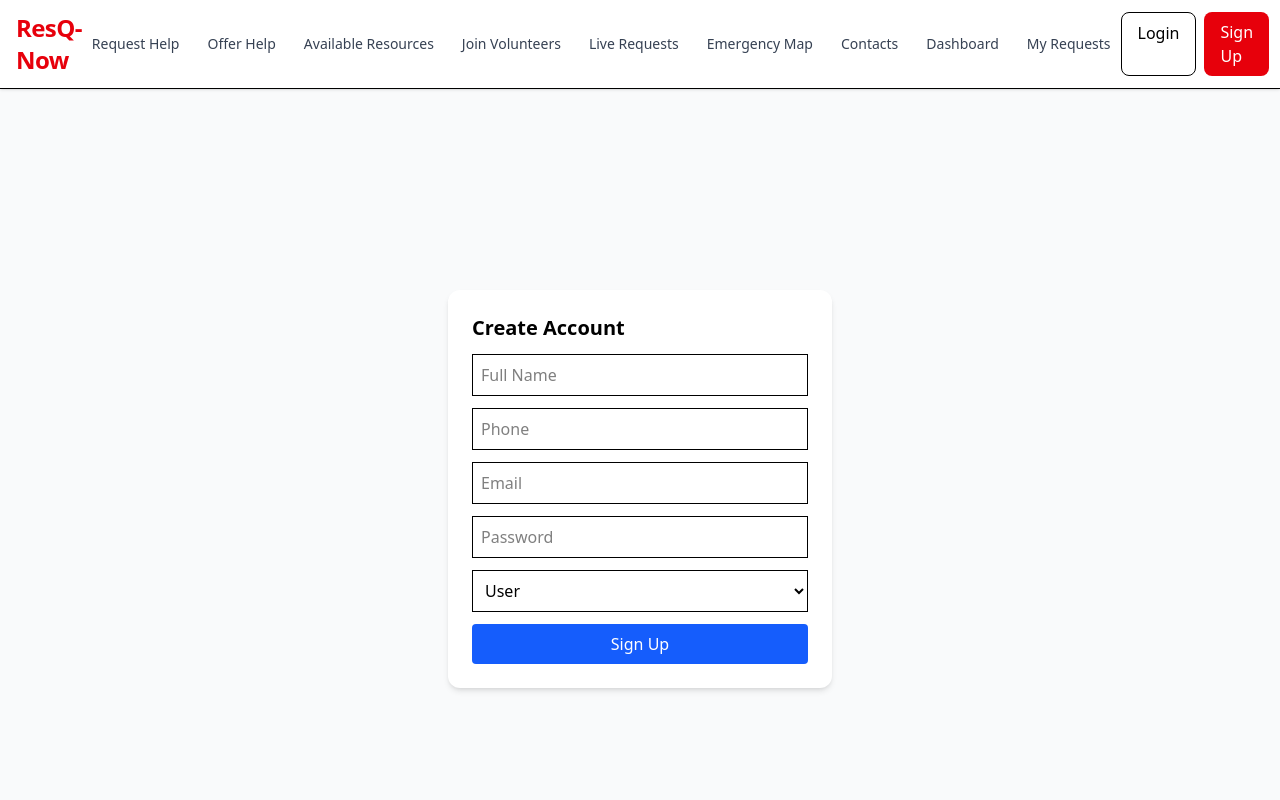
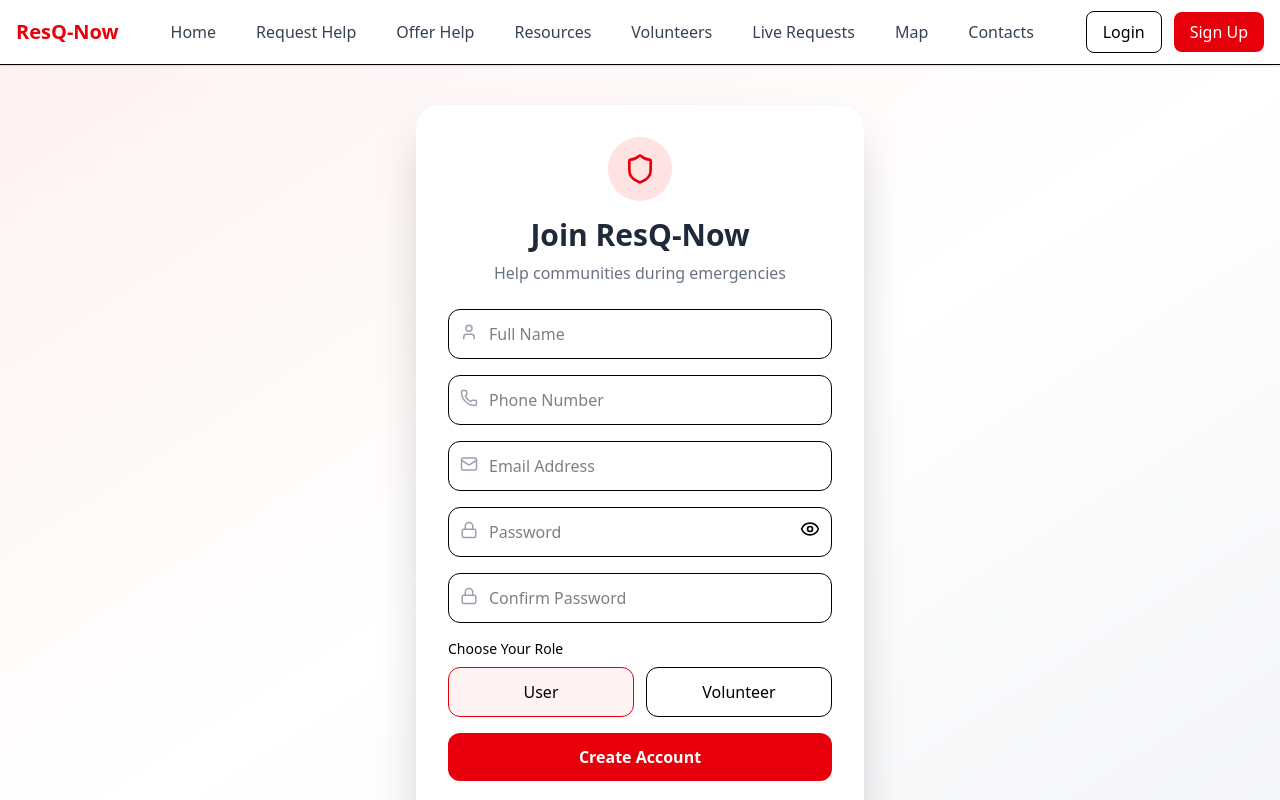
Before and after one commit to Nandinigupta6568/ResQ-Now_Sahyog, a Next.js app: page /signup in a window 1280 px wide. Shown: the top 800 px of the page. Built offline with nearby package versions, Linux system fonts and the light colour scheme.

Commit message:
Updated UI

```diff
--- a/app/login/page.tsx
+++ b/app/login/page.tsx
@@ -3,12 +3,14 @@
 import { useState } from "react";
 import { supabase } from "@/lib/supabase";
 import { useRouter } from "next/navigation";
+import { Eye, EyeOff, Shield } from "lucide-react";
 
 export default function Login() {
   const router = useRouter();
 
   const [email, setEmail] = useState("");
   const [password, setPassword] = useState("");
+  const [showPassword, setShowPassword] = useState(false);
 
   const handleLogin = async (e: React.FormEvent) => {
     e.preventDefault();
@@ -23,35 +25,110 @@ export default function Login() {
       return;
     }
 
-    alert("Login successful!");
+    alert("Login Successful!");
     router.push("/");
   };
 
   return (
-    <div className="flex items-center justify-center h-screen bg-gray-50">
-      <form
-        onSubmit={handleLogin}
-        className=" p-6 rounded-xl shadow-md w-96 space-y-3"
-      >
-        <h1 className="text-xl font-bold">Login</h1>
+    <div className="min-h-screen flex items-center justify-center bg-gradient-to-br from-red-50 to-gray-100 px-4">
+      <div className="bg-white shadow-2xl rounded-3xl w-full max-w-md p-8">
+
+        {/* Logo */}
+        <div className="flex flex-col items-center mb-6">
+          <div className="bg-red-100 p-3 rounded-full">
+            <Shield className="text-red-600" size={32} />
+          </div>
+
+          <h1 className="text-3xl font-bold mt-3 text-gray-800">
+            Welcome Back
+          </h1>
+
+          <p className="text-gray-500 text-sm">
+            Login to continue to ResQ-Now
+          </p>
+        </div>
+
+        <form onSubmit={handleLogin} className="space-y-5">
+
+          {/* Email */}
+          <div>
+            <label className="block text-sm font-medium mb-1 text-gray-700">
+              Email
+            </label>
 
             <input
-          className="w-full border p-2"
-          placeholder="Email"
+              type="email"
+              placeholder="Enter your email"
+              className="w-full border border-gray-300 rounded-xl p-3 focus:outline-none focus:ring-2 focus:ring-red-500"
+              value={email}
               onChange={(e) => setEmail(e.target.value)}
             />
+          </div>
 
+          {/* Password */}
+          <div>
+            <label className="block text-sm font-medium mb-1 text-gray-700">
+              Password
+            </label>
+
+            <div className="relative">
               <input
-          className="w-full border p-2"
-          placeholder="Password"
-          type="password"
+                type={showPassword ? "text" : "password"}
+                placeholder="Enter your password"
+                className="w-full border border-gray-300 rounded-xl p-3 pr-12 focus:outline-none focus:ring-2 focus:ring-red-500"
+                value={password}
                 onChange={(e) => setPassword(e.target.value)}
               />
 
-        <button className="bg-green-500 text-white w-full p-2 rounded">
+              <button
+                type="button"
+                className="absolute right-3 top-3 text-gray-500"
+                onClick={() => setShowPassword(!showPassword)}
+              >
+                {showPassword ? (
+                  <EyeOff size={20} />
+                ) : (
+                  <Eye size={20} />
+                )}
+              </button>
+            </div>
+          </div>
+
+          {/* Remember & Forgot */}
+          <div className="flex justify-between items-center text-sm">
+            <label className="flex items-center gap-2">
+              <input type="checkbox" />
+              Remember me
+            </label>
+
+            <a
+              href="/forgot-password"
+              className="text-red-600 hover:underline"
+            >
+              Forgot Password?
+            </a>
+          </div>
+
+          {/* Login Button */}
+          <button
+            type="submit"
+            className="w-full bg-red-600 hover:bg-red-700 text-white font-semibold p-3 rounded-xl transition"
+          >
             Login
           </button>
+
+          {/* Sign Up */}
+          <p className="text-center text-gray-600">
+            Don't have an account?{" "}
+            <a
+              href="/signup"
+              className="text-red-600 font-semibold hover:underline"
+            >
+              Sign Up
+            </a>
+          </p>
         </form>
+      </div>
     </div>
   );
 }
--- a/app/signup/page.tsx
+++ b/app/signup/page.tsx
@@ -3,20 +3,35 @@
 import { useState } from "react";
 import { supabase } from "@/lib/supabase";
 import { useRouter } from "next/navigation";
+import {
+  User,
+  Mail,
+  Phone,
+  Lock,
+  Eye,
+  EyeOff,
+  Shield,
+} from "lucide-react";
 
 export default function Signup() {
   const router = useRouter();
 
+  const [fullName, setFullName] = useState("");
+  const [phone, setPhone] = useState("");
   const [email, setEmail] = useState("");
   const [password, setPassword] = useState("");
-  const [fullName, setFullName] = useState("");
-  const [phone, setPhone] = useState("");
+  const [confirmPassword, setConfirmPassword] = useState("");
   const [role, setRole] = useState("user");
+  const [showPassword, setShowPassword] = useState(false);
 
-  const handleSignup = async (e) => {
+  const handleSignup = async (e: React.FormEvent) => {
     e.preventDefault();
 
-    // 1. Create auth user
+    if (password !== confirmPassword) {
+      alert("Passwords do not match");
+      return;
+    }
+
     const { data: authData, error: authError } =
       await supabase.auth.signUp({
         email,
@@ -31,11 +46,10 @@ export default function Signup() {
     const user = authData?.user;
 
     if (!user) {
-      alert("Signup failed. Please try again.");
+      alert("Signup failed");
       return;
     }
 
-    // 2. Create profile in DB
     const { error: profileError } = await supabase
       .from("profiles")
       .insert([
@@ -52,57 +66,177 @@ export default function Signup() {
       return;
     }
 
-    // 3. Go to homepage (user is already logged in if email confirm OFF)
     alert("Account created successfully!");
     router.push("/");
   };
 
   return (
-    <div className="flex items-center justify-center h-screen bg-gray-50">
-      <form
-        onSubmit={handleSignup}
-        className="p-6 rounded-xl shadow-md w-96 space-y-3 bg-white"
-      >
-        <h1 className="text-xl font-bold">Create Account</h1>
+    <div className="min-h-screen flex items-center justify-center bg-gradient-to-br from-red-50 via-white to-gray-100 px-4 py-10">
+      <div className="bg-white shadow-2xl rounded-3xl w-full max-w-md p-8">
 
+        {/* Header */}
+        <div className="text-center mb-6">
+          <div className="bg-red-100 w-16 h-16 rounded-full flex items-center justify-center mx-auto">
+            <Shield className="text-red-600" size={32} />
+          </div>
+
+          <h1 className="text-3xl font-bold mt-4 text-gray-800">
+            Join ResQ-Now
+          </h1>
+
+          <p className="text-gray-500 mt-2">
+            Help communities during emergencies
+          </p>
+        </div>
+
+        <form onSubmit={handleSignup} className="space-y-4">
+
+          {/* Full Name */}
+          <div className="relative">
+            <User
+              className="absolute left-3 top-3.5 text-gray-400"
+              size={18}
+            />
             <input
-          className="w-full border p-2"
+              type="text"
               placeholder="Full Name"
+              className="w-full border rounded-xl pl-10 p-3 focus:ring-2 focus:ring-red-500 outline-none"
+              value={fullName}
               onChange={(e) => setFullName(e.target.value)}
+              required
+            />
+          </div>
+
+          {/* Phone */}
+          <div className="relative">
+            <Phone
+              className="absolute left-3 top-3.5 text-gray-400"
+              size={18}
+            />
+            <input
+              type="tel"
+              placeholder="Phone Number"
+              className="w-full border rounded-xl pl-10 p-3 focus:ring-2 focus:ring-red-500 outline-none"
+              value={phone}
+              onChange={(e) => setPhone(e.target.value)}
+              required
+            />
+          </div>
+
+          {/* Email */}
+          <div className="relative">
+            <Mail
+              className="absolute left-3 top-3.5 text-gray-400"
+              size={18}
+            />
+            <input
+              type="email"
+              placeholder="Email Address"
+              className="w-full border rounded-xl pl-10 p-3 focus:ring-2 focus:ring-red-500 outline-none"
+              value={email}
+              onChange={(e) => setEmail(e.target.value)}
+              required
+            />
+          </div>
+
+          {/* Password */}
+          <div className="relative">
+            <Lock
+              className="absolute left-3 top-3.5 text-gray-400"
+              size={18}
             />
 
             <input
-          className="w-full border p-2"
-          placeholder="Phone"
-          onChange={(e) => setPhone(e.target.value)}
+              type={showPassword ? "text" : "password"}
+              placeholder="Password"
+              className="w-full border rounded-xl pl-10 pr-12 p-3 focus:ring-2 focus:ring-red-500 outline-none"
+              value={password}
+              onChange={(e) => setPassword(e.target.value)}
+              required
+            />
+
+            <button
+              type="button"
+              onClick={() => setShowPassword(!showPassword)}
+              className="absolute right-3 top-3"
+            >
+              {showPassword ? (
+                <EyeOff size={20} />
+              ) : (
+                <Eye size={20} />
+              )}
+            </button>
+          </div>
+
+          {/* Confirm Password */}
+          <div className="relative">
+            <Lock
+              className="absolute left-3 top-3.5 text-gray-400"
+              size={18}
             />
 
             <input
-          className="w-full border p-2"
-          placeholder="Email"
-          onChange={(e) => setEmail(e.target.value)}
+              type="password"
+              placeholder="Confirm Password"
+              className="w-full border rounded-xl pl-10 p-3 focus:ring-2 focus:ring-red-500 outline-none"
+              value={confirmPassword}
+              onChange={(e) => setConfirmPassword(e.target.value)}
+              required
             />
+          </div>
 
-        <input
-          className="w-full border p-2"
-          placeholder="Password"
-          type="password"
-          onChange={(e) => setPassword(e.target.value)}
-        />
+          {/* Role Selection */}
+          <div>
+            <label className="block text-sm font-medium mb-2">
+              Choose Your Role
+            </label>
 
-        <select
-          className="w-full border p-2"
-          value={role}
-          onChange={(e) => setRole(e.target.value)}
+            <div className="grid grid-cols-2 gap-3">
+              <button
+                type="button"
+                onClick={() => setRole("user")}
+                className={`border rounded-xl p-3 text-center ${
+                  role === "user"
+                    ? "border-red-600 bg-red-50"
+                    : ""
+                }`}
               >
-          <option value="user">User</option>
-          <option value="volunteer">Volunteer</option>
-        </select>
+                User
+              </button>
 
-        <button className="bg-blue-600 text-white w-full p-2 rounded">
-          Sign Up
+              <button
+                type="button"
+                onClick={() => setRole("volunteer")}
+                className={`border rounded-xl p-3 text-center ${
+                  role === "volunteer"
+                    ? "border-red-600 bg-red-50"
+                    : ""
+                }`}
+              >
+                Volunteer
               </button>
+            </div>
+          </div>
+
+          {/* Signup Button */}
+          <button
+            type="submit"
+            className="w-full bg-red-600 hover:bg-red-700 text-white font-semibold py-3 rounded-xl transition"
+          >
+            Create Account
+          </button>
+
+          <p className="text-center text-gray-600">
+            Already have an account?{" "}
+            <a
+              href="/login"
+              className="text-red-600 font-semibold hover:underline"
+            >
+              Login
+            </a>
+          </p>
         </form>
+      </div>
     </div>
   );
 }
--- a/components/Navbar.tsx
+++ b/components/Navbar.tsx
@@ -1,145 +1,208 @@
 "use client";
 
 import Link from "next/link";
-import { useEffect, useState } from "react";
+import { usePathname, useRouter } from "next/navigation";
+import { useState, useEffect } from "react";
 import { supabase } from "@/lib/supabase";
+import { Menu, X, LogOut } from "lucide-react";
 
 export default function Navbar() {
+  const pathname = usePathname();
+  const router = useRouter();
+
+  const [menuOpen, setMenuOpen] = useState(false);
   const [user, setUser] = useState<any>(null);
-  const [menuOpen, setMenuOpen] = useState(false);
+  const [fullName, setFullName] = useState("");
 
   useEffect(() => {
-    getUser();
-  }, []);
-
-  async function getUser() {
+    const fetchUser = async () => {
       const {
         data: { user },
       } = await supabase.auth.getUser();
 
-  console.log(user);
+      setUser(user);
 
-  setUser(user);
+      if (user) {
+        const { data } = await supabase
+          .from("profiles")
+          .select("full_name")
+          .eq("id", user.id)
+          .single();
+
+        setFullName(data?.full_name || "");
       }
+    };
+
+    fetchUser();
+
+    const {
+      data: { subscription },
+    } = supabase.auth.onAuthStateChange(async (_event, session) => {
+      setUser(session?.user ?? null);
+
+      if (session?.user) {
+        const { data } = await supabase
+          .from("profiles")
+          .select("full_name")
+          .eq("id", session.user.id)
+          .single();
+
+        setFullName(data?.full_name || "");
+      } else {
+        setFullName("");
+      }
+    });
+
+    return () => subscription.unsubscribe();
+  }, []);
 
   async function handleLogout() {
     await supabase.auth.signOut();
-    window.location.href = "/";
+
+    setUser(null);
+    setFullName("");
+    setMenuOpen(false);
+
+    router.push("/");
+    router.refresh();
   }
 
   const navLinks = [
-    { href: "/request", label: " Request Help" },
-    { href: "/offer", label: " Offer Help" },
-    {href: "/resources", label: "Available Resources"},
-    { href: "/volunteer", label: " Join Volunteers" },
-    { href: "/requests", label: " Live Requests" },
-    { href: "/map", label: " Emergency Map" },
-    { href: "/directory", label: " Contacts" },
-    { href: "/dashboard", label: " Dashboard" },
-     { href: "/my-requests", label: " My Requests" },
+    { href: "/", label: "Home" },
+    { href: "/request", label: "Request Help" },
+    { href: "/offer", label: "Offer Help" },
+    { href: "/resources", label: "Resources" },
+    { href: "/volunteer", label: "Volunteers" },
+    { href: "/requests", label: "Live Requests" },
+    { href: "/map", label: "Map" },
+    { href: "/directory", label: "Contacts" },
   ];
 
+  const avatarLetter = (
+    fullName?.charAt(0) ||
+    user?.email?.charAt(0) ||
+    "U"
+  ).toUpperCase();
+
   return (
-    <nav className="bg-white border-b shadow-sm sticky top-0 z-50">
-      <div className="max-w-[1600px] mx-auto px-4 py-3 flex justify-between items-center">
-
+    <nav className="sticky top-0 z-50 bg-white/95 backdrop-blur-md border-b shadow-sm">
+      <div className="max-w-7xl mx-auto px-4 h-16 flex items-center justify-between">
         {/* Logo */}
-        <Link
-          href="/"
-          className="font-bold text-2xl text-red-600 tracking-tight"
-        >
+        <Link href="/" className="flex items-center">
+          <h1 className="text-xl font-bold text-red-600">
             ResQ-Now
+          </h1>
         </Link>
 
         {/* Desktop Navigation */}
-        <div className="hidden xl:flex items-center gap-2">
-          {navLinks.map((link) => (
+        <div className="hidden lg:flex items-center gap-2">
+          {navLinks.map((link) => {
+            const active = pathname === link.href;
+
+            return (
               <Link
                 key={link.href}
                 href={link.href}
-              className="text-sm whitespace-nowrap text-gray-700 hover:text-red-600 hover:bg-red-50 px-2.5 py-2 rounded-lg transition"
+                className={`px-4 py-2 rounded-xl transition-all duration-200 ${
+                  active
+                    ? "bg-red-600 text-white shadow-md"
+                    : "text-gray-700 hover:bg-red-50 hover:text-red-600"
+                }`}
               >
                 {link.label}
               </Link>
-          ))}
+            );
+          })}
         </div>
 
-        {/* Right Side */}
-        <div className="flex items-center gap-3">
-
+        {/* Desktop Right */}
+        <div className="hidden lg:flex items-center gap-3">
           {user ? (
             <>
+              <Link
+                href="/my-requests"
+                className={`px-3 py-2 rounded-lg ${
+                  pathname === "/my-requests"
+                    ? "bg-red-600 text-white"
+                    : "hover:bg-red-50"
+                }`}
+              >
+                My Requests
+              </Link>
 
               {user?.email === "admin@gmail.com" && (
                 <Link
                   href="/admin"
-    className="text-sm text-gray-700 hover:text-red-600 hover:bg-red-50 px-3 py-2 rounded-lg transition"
+                  className={`px-3 py-2 rounded-lg ${
+                    pathname.startsWith("/admin")
+                      ? "bg-red-600 text-white"
+                      : "bg-red-100 text-red-600"
+                  }`}
                 >
-    Admin Dashboard
+                  Admin
                 </Link>
               )}
 
-    <span>
-      {user.email}
-    </span>
-              <span className="hidden md:block text-sm text-gray-500 max-w-[180px] truncate">
-                {user.name}
-              </span>
-
-              <Link href="/profile">
-                <button className="hidden md:block px-4 py-2 border rounded-lg hover:bg-gray-50 transition">
-                  👤 Profile
-                </button>
+              {/* Professional Avatar */}
+              <Link
+                href="/dashboard"
+                title={fullName || user.email}
+                className="group"
+              >
+                <div className="w-11 h-11 rounded-full bg-gradient-to-br from-red-500 to-red-700 text-white flex items-center justify-center font-bold text-sm border-2 border-white shadow-md transition-all duration-300 hover:scale-105 hover:shadow-lg">
+                  {avatarLetter}
+                </div>
               </Link>
 
               <button
                 onClick={handleLogout}
-                className="bg-red-600 hover:bg-red-700 text-white px-4 py-2 rounded-lg transition"
+                className="flex items-center gap-2 bg-red-600 hover:bg-red-700 text-white px-4 py-2 rounded-lg transition"
               >
+                <LogOut size={18} />
                 Logout
               </button>
             </>
           ) : (
-            <div className="hidden md:flex gap-2">
+            <>
               <Link
                 href="/login"
-                className="px-4 py-2 border rounded-lg hover:bg-gray-50 transition"
+                className="px-4 py-2 border rounded-lg hover:bg-gray-50"
               >
                 Login
               </Link>
 
               <Link
                 href="/signup"
-                className="px-4 py-2 bg-red-600 hover:bg-red-700 text-white rounded-lg transition"
+                className="px-4 py-2 bg-red-600 text-white rounded-lg hover:bg-red-700"
               >
                 Sign Up
               </Link>
+            </>
+          )}
         </div>
-          )}
 
         {/* Mobile Menu Button */}
         <button
           onClick={() => setMenuOpen(!menuOpen)}
           className="lg:hidden p-2 rounded-lg hover:bg-gray-100"
         >
-            <div className="w-5 h-0.5 bg-black mb-1"></div>
-            <div className="w-5 h-0.5 bg-black mb-1"></div>
-            <div className="w-5 h-0.5 bg-black"></div>
+          {menuOpen ? <X size={24} /> : <Menu size={24} />}
         </button>
-
-        </div>
       </div>
 
       {/* Mobile Menu */}
       {menuOpen && (
-        <div className="lg:hidden border-t bg-white px-4 py-3 flex flex-col gap-2">
-
+        <div className="lg:hidden border-t bg-white px-4 py-4 flex flex-col gap-2">
           {navLinks.map((link) => (
             <Link
               key={link.href}
               href={link.href}
               onClick={() => setMenuOpen(false)}
-              className="px-3 py-2 rounded-lg hover:bg-red-50 hover:text-red-600"
+              className={`px-4 py-3 rounded-lg ${
+                pathname === link.href
+                  ? "bg-red-600 text-white"
+                  : "hover:bg-red-50"
+              }`}
             >
               {link.label}
             </Link>
@@ -147,25 +210,46 @@ export default function Navbar() {
 
           {user ? (
             <>
-            {user.email === "admin@gmail.com" && (
+              <Link
+                href="/my-requests"
+                onClick={() => setMenuOpen(false)}
+                className="px-4 py-3 rounded-lg hover:bg-red-50"
+              >
+                My Requests
+              </Link>
+
+              <Link
+                href="/dashboard"
+                onClick={() => setMenuOpen(false)}
+                className="flex items-center gap-3 px-4 py-3 rounded-lg bg-red-50"
+              >
+                <div className="w-10 h-10 rounded-full bg-gradient-to-br from-red-500 to-red-700 text-white flex items-center justify-center font-bold">
+                  {avatarLetter}
+                </div>
+
+                <div>
+                  <p className="font-semibold text-gray-800">
+                    {fullName || "User"}
+                  </p>
+                  <p className="text-xs text-gray-500">
+                    Dashboard
+                  </p>
+                </div>
+              </Link>
+
+              {user?.email === "admin@gmail.com" && (
                 <Link
                   href="/admin"
                   onClick={() => setMenuOpen(false)}
-    className="px-3 py-2 rounded-lg hover:bg-red-50"
-  > Admin
+                  className="px-4 py-3 rounded-lg hover:bg-red-50"
+                >
+                  Admin
                 </Link>
               )}
-              <Link
-                href="/profile"
-                onClick={() => setMenuOpen(false)}
-                className="px-3 py-2 rounded-lg hover:bg-red-50"
-              >
-                👤 Profile
-              </Link>
 
               <button
                 onClick={handleLogout}
-                className="text-left px-3 py-2 rounded-lg text-red-600 hover:bg-red-50"
+                className="text-left px-4 py-3 text-red-600 font-medium"
               >
                 Logout
               </button>
@@ -175,7 +259,7 @@ export default function Navbar() {
               <Link
                 href="/login"
                 onClick={() => setMenuOpen(false)}
-                className="px-3 py-2 rounded-lg hover:bg-red-50"
+                className="px-4 py-3 rounded-lg hover:bg-red-50"
               >
                 Login
               </Link>
@@ -183,7 +267,7 @@ export default function Navbar() {
               <Link
                 href="/signup"
                 onClick={() => setMenuOpen(false)}
-                className="px-3 py-2 rounded-lg hover:bg-red-50"
+                className="px-4 py-3 rounded-lg bg-red-600 text-white"
               >
                 Sign Up
               </Link>
```
Also changed, not shown: 1 other file (tests, documents, lock files or other folders). Lines whose indentation alone changed are shown as unchanged.
